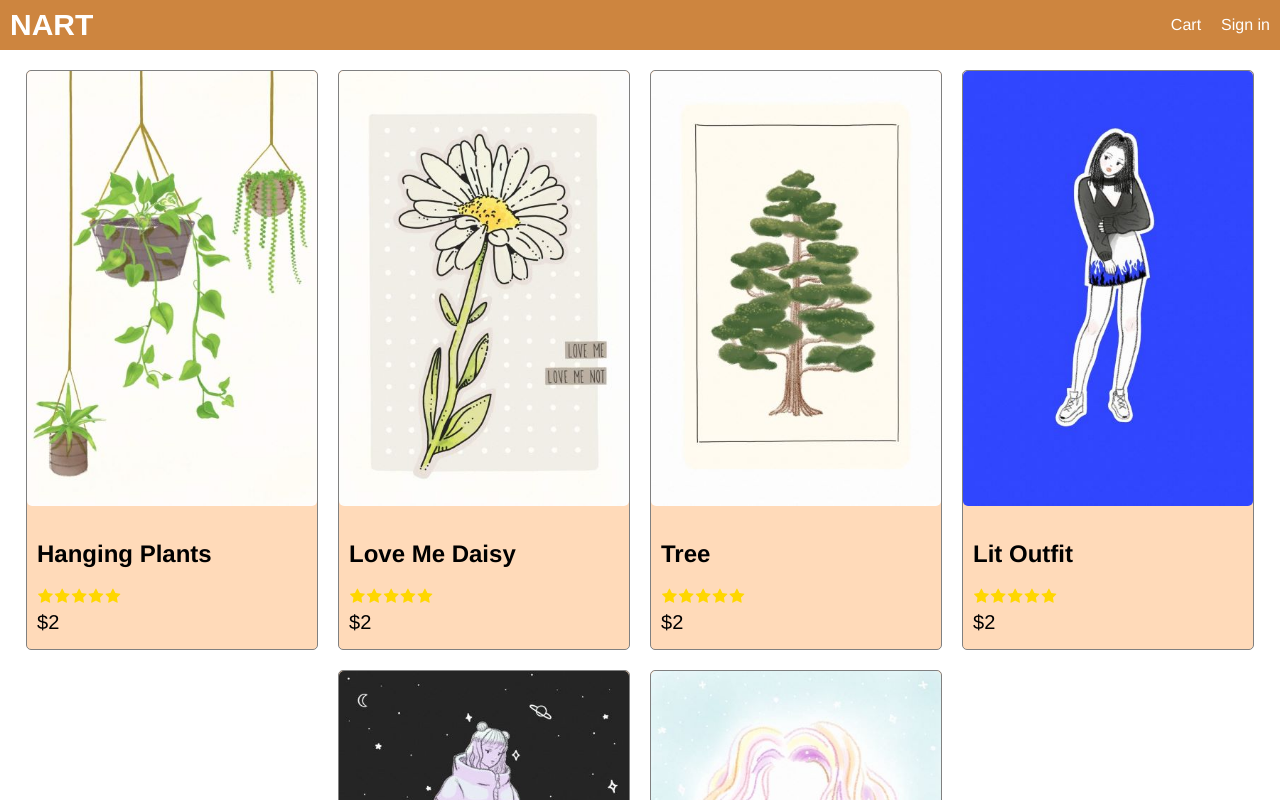
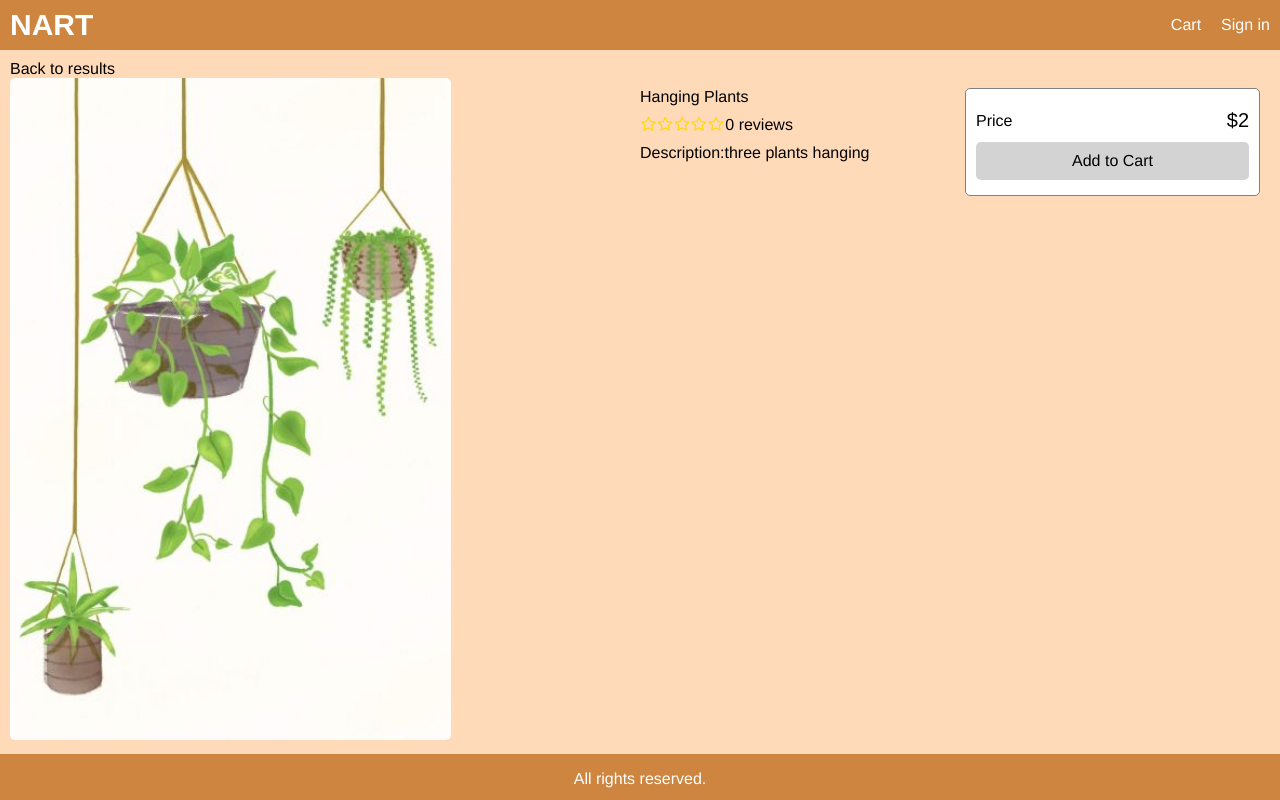
Before and after one commit to 17nkwon/Nart, a React (Create React App) app in the folder frontend/: page /product/1 in a window 1280 px wide. Shown: the top 800 px of the page. Built offline with nearby package versions, Linux system fonts and the light colour scheme.

Commit message:
product pages

```diff
--- a/frontend/package.json
+++ b/frontend/package.json
@@ -8,6 +8,7 @@
     "@testing-library/user-event": "^12.8.3",
     "react": "^17.0.2",
     "react-dom": "^17.0.2",
+    "react-router-dom": "^5.2.0",
     "react-scripts": "4.0.3",
     "web-vitals": "^1.1.2"
   },
--- a/frontend/src/App.js
+++ b/frontend/src/App.js
@@ -1,9 +1,11 @@
 import React from 'react';
-import data from './data';
+import { BrowserRouter, Route } from 'react-router-dom';
+import HomeScreen from './pages/HomeScreen';
+import ProductScreen from './pages/ProductScreen';
 
 function App() {
   return (
-
+    <BrowserRouter>
     <div className="grid-container">
       <header className="row">
         <div>
@@ -15,32 +17,12 @@ function App() {
         </div>
       </header>
         <main>
-                <div className="row center">
-                  {
-                    data.products.map(product => (
-                      <div key={product.id} className="card">
-                        <a href={`/product/${product.id}`}>
-                          <img className="medium" src={product.image} alt={product.name} /></a>
-                        <div className="card-body">
-                            <a href="product.html"><h2>{product.name}</h2></a>
-                            <div className="rating">
-                                <span><i className="fa fa-star"></i></span>
-                                <span><i className="fa fa-star"></i></span>
-                                <span><i className="fa fa-star"></i></span>
-                                <span><i className="fa fa-star"></i></span>
-                                <span><i className="fa fa-star"></i></span>
+          <Route path="/product/:id" component={ProductScreen}></Route>
+          <Route path="/" component={HomeScreen} exact></Route>
+      </main>
+      <footer className="row center">All rights reserved.</footer>
       </div>
-                            <div className="price">${product.price}</div>
-                        </div>
-                    </div>
-                    ))
-                  }
-                </div>
-            </main>
-            <footer className="row center">
-                All rights reserved.
-            </footer>
-        </div>
+    </BrowserRouter>
   );
 }
 
--- /dev/null
+++ b/frontend/src/components/Product.js
@@ -0,0 +1,16 @@
+import React from 'react';
+import Rating from './Rating';
+
+export default function Product(props) {
+    const { product } = props;
+    return (
+        <div key={product.id} className="card">
+            <a href={`/product/${product.id}`}><img className="medium" src={product.image} alt={product.name} /></a>
+            <div className="card-body">
+                <a href="product.html"><h2>{product.name}</h2></a>
+                <Rating rating={product.rating} numReviews={product.numReviews}></Rating>
+                <div className="price">${product.price}</div>
+            </div>
+        </div>
+    )
+}
--- /dev/null
+++ b/frontend/src/components/Rating.js
@@ -0,0 +1,15 @@
+import React from 'react'
+
+export default function Rating(props) {
+    const { rating, numReviews } = props;
+    return (
+        <div className="rating">
+            <span><i className={rating >= 1 ? "fa fa-star" : rating >= 0.5 ? "fa fa-star-half-o" : "fa fa-star-o"}></i></span>
+            <span><i className={rating >= 2 ? "fa fa-star" : rating >= 1.5 ? "fa fa-star-half-o" : "fa fa-star-o"}></i></span>
+            <span><i className={rating >= 3 ? "fa fa-star" : rating >= 2.5 ? "fa fa-star-half-o" : "fa fa-star-o"}></i></span>
+            <span><i className={rating >= 4 ? "fa fa-star" : rating >= 3.5 ? "fa fa-star-half-o" : "fa fa-star-o"}></i></span>
+            <span><i className={rating >= 5 ? "fa fa-star" : rating >= 4.5 ? "fa fa-star-half-o" : "fa fa-star-o"}></i></span>
+            <span>{numReviews + " reviews"}</span>
+        </div>
+    )
+}
--- a/frontend/src/index.css
+++ b/frontend/src/index.css
@@ -26,6 +26,7 @@ body {
   grid-template-columns: 1fr;
   grid-template-rows: 5rem 1fr 5rem;
   height: 100%;
+  background-color: pink;
 }
 
 header {
@@ -35,6 +36,7 @@ header {
 
 main {
   grid-area: main;
+  background-color: peachpuff;
   padding: 1rem;
 }
 
@@ -63,6 +65,37 @@ a {
 a:hover {
   color: orange;
 }
+
+ul {
+  padding: 0;
+  margin: 0;
+  list-style-type: none;
+}
+
+li {
+  margin-top: 1rem;
+}
+
+button {
+  padding: 1rem;
+  border-radius: 0.5rem;
+  border: 0.1rem;
+  font-size: 1.6rem;
+  font-family: Helvetica, Arial, sans-serif;
+  -webkit-font-smoothing: antialiased;
+  -moz-osx-font-smoothing: grayscale;
+  background-color: lightgray;
+  cursor: pointer;
+}
+
+button:hover {
+  border: 0.1rem grey solid;
+}
+
+button.block {
+  width: 100%;
+}
+
 /* Header */
 header a { /* for links in header */
   color: white;
@@ -87,6 +120,18 @@ a.brand {
   justify-content: center;
 }
 
+.row.top {
+  align-items: flex-start;
+}
+
+.col-1 {
+  flex: 1 1 25rem;
+}
+
+.col-2 {
+  flex: 2 1 50rem;
+}
+
 /* Images */
 img {
   border-radius: 0.5rem;
@@ -97,10 +142,14 @@ img.medium {
   width: 100%;
 }
 
+img.large {
+  width: 70%;
+}
+
 /* Card */
 .card {
   border: 0.1rem gray solid;
-  background-color: peachpuff;
+  background-color: white;
   border-radius: 0.5rem;
   margin: 1rem;
 }
@@ -122,3 +171,7 @@ img.medium {
   color: gold;
   margin: 0.1rem;
 }
+
+.rating span:last-child {
+  color: black
+}
--- /dev/null
+++ b/frontend/src/pages/HomeScreen.js
@@ -0,0 +1,15 @@
+import React from 'react'
+import Product from '../components/Product';
+import data from '../data';
+
+export default function HomeScreen() {
+    return (
+        <div className="row center">
+            {
+                data.products.map(product => (
+                    <Product key={product.id} product={product}></Product>
+                ))
+            }
+        </div>
+    )
+}
--- /dev/null
+++ b/frontend/src/pages/ProductScreen.js
@@ -0,0 +1,44 @@
+import React from 'react'
+import Product from '../components/Product'
+import data from '../data';
+import Rating from '../components/Rating';
+import { Link } from 'react-router-dom';
+
+export default function ProductScreen(props) {
+    const product = data.products.find(x => x.id === props.match.params.id)
+    if (!product) {
+        return <div>Error! Product Not Found.</div>
+    }
+    return (
+        <div>
+        <Link to="/">Back to results</Link>
+        <div className="row top">
+            <div className="col-2">
+                <img className="large" src={product.image} alt={product.name}></img>
+            </div>
+            <div className="col-1">
+                <ul>
+                    <li>{product.name}</li>
+                    <li><Rating rating={product.rating} numReviews={product.numReviews}></Rating></li>
+                    <li>Description:{ product.description}</li>
+                </ul>
+            </div>
+            <div className="col-1">
+                <div className="card card-body">
+                    <ul>
+                        <li>
+                            <div className="row">
+                                <div>Price</div>
+                                <div className="price">${product.price}</div>
+                            </div>
+                        </li>
+                        <li>
+                            <button className="primary block">Add to Cart</button>
+                        </li>
+                    </ul>
+                </div>
+            </div>
+            </div>
+        </div>
+    )
+}
```
Also changed, not shown: 2 other files (tests, documents, lock files or other folders). Lines whose indentation alone changed are shown as unchanged.
